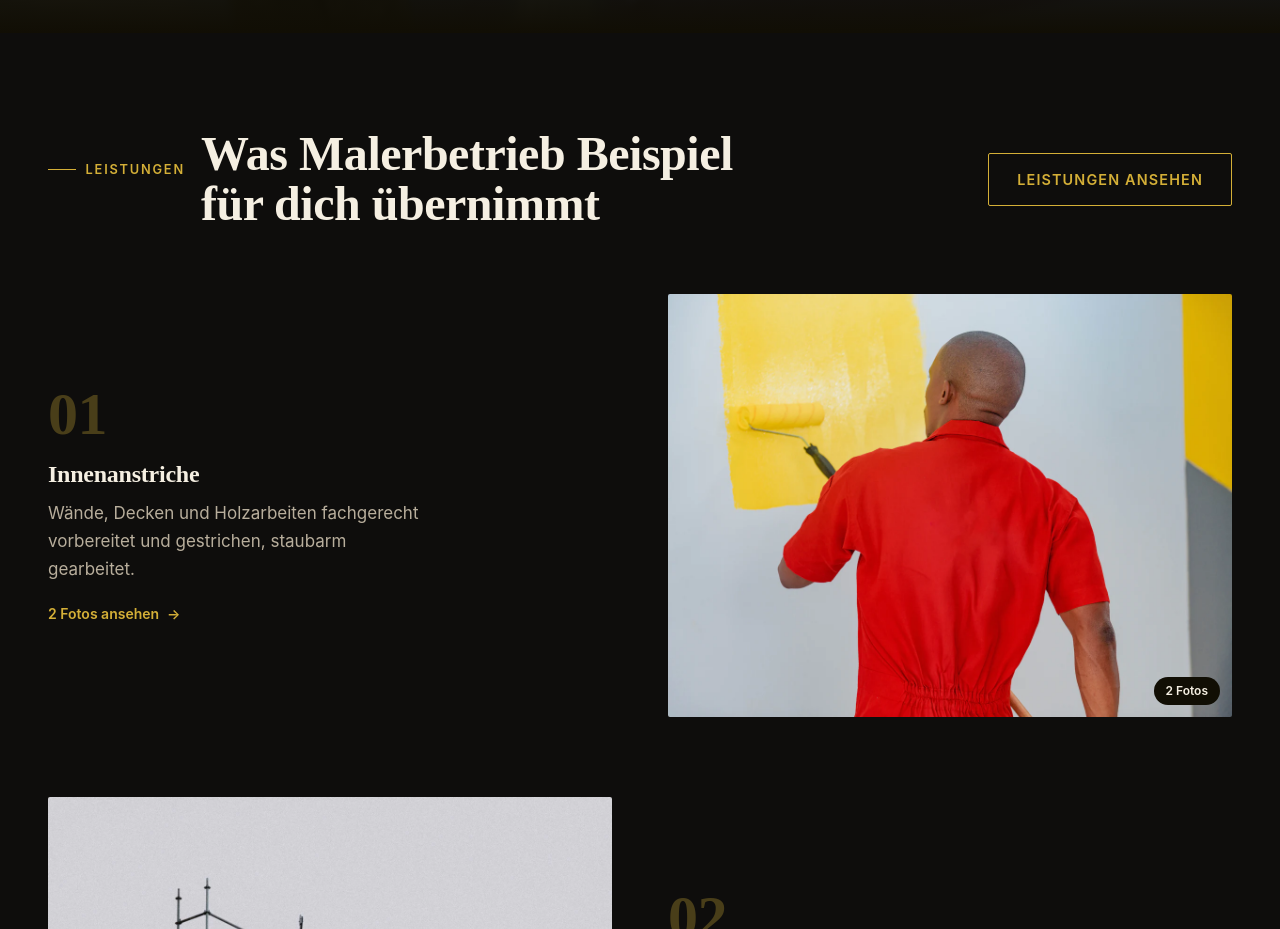
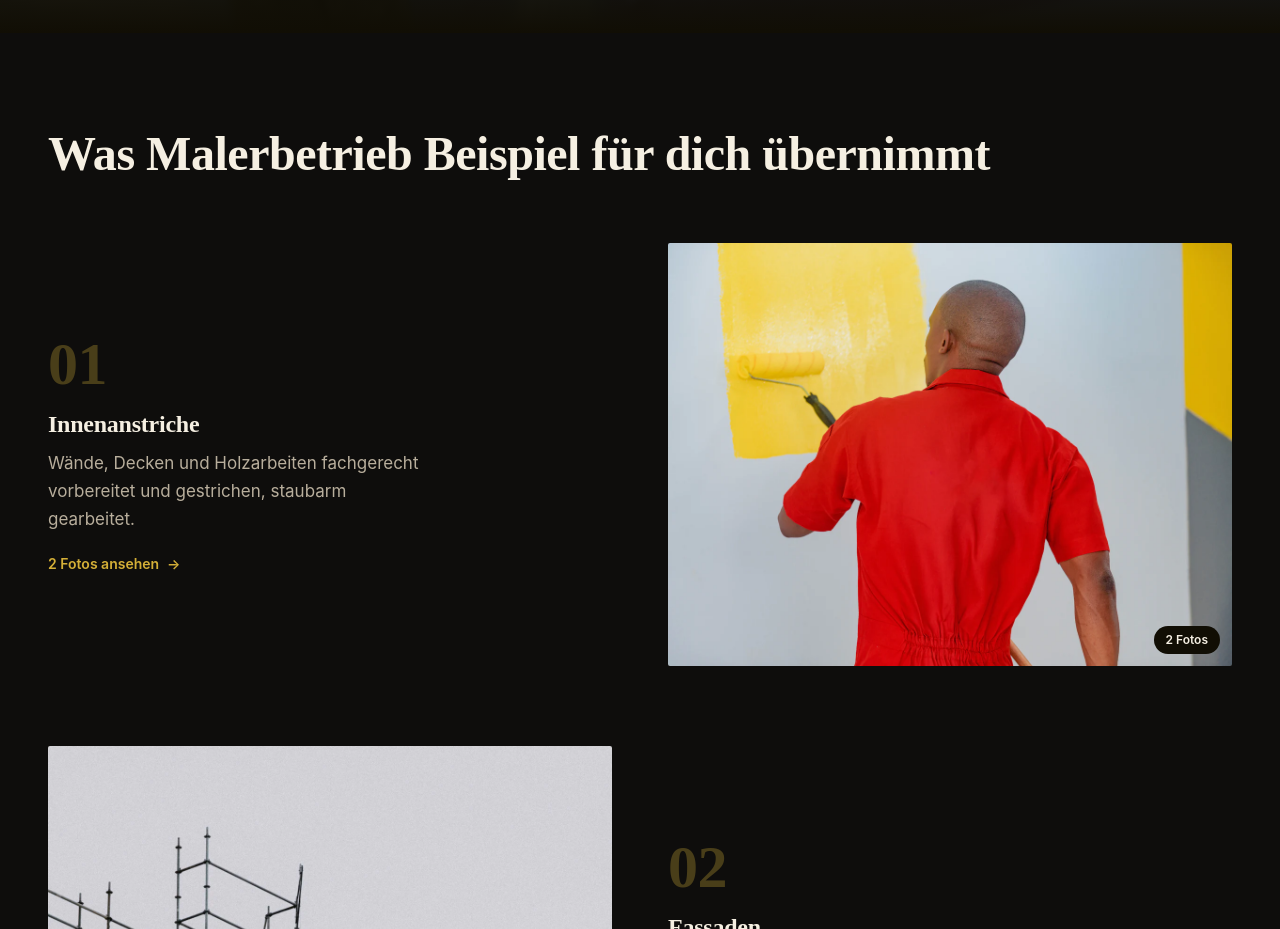
Before and after one commit to Jan3009/boehn-partner-website, an Astro site in the folder demo-vorlage/: page /demo/beispiel-malerbetrieb/ in a window 1280 px wide. Shown: the part 820-1749 px from the top of the page. Built offline with nearby package versions, Linux system fonts and the light colour scheme; Astro itself is replaced by a stand-in of ours; a web font is replaced by a local one.

Commit message:
Remove Leistungen kicker and CTA button from the section header
Nutzer-Wunsch: nur noch die Überschrift als einzeilige Zeile direkt
unter dem Hero, kein "Leistungen"-Kicker und kein "Leistungen
ansehen"-Button mehr davor/danach.

```diff
--- a/demo-vorlage/src/components/Services.astro
+++ b/demo-vorlage/src/components/Services.astro
@@ -1,6 +1,5 @@
 ---
 import type { CollectionEntry } from 'astro:content';
-import Button from './Button.astro';
 import { slugify } from '../lib/slugify';
 
 interface Props {
@@ -17,14 +16,10 @@ const rest = mode === 'full' ? [] : demo.leistungen.slice(4);
 <section id="leistungen" class="px-6 sm:px-12 py-16 sm:py-24">
   <div class="max-w-[1320px] mx-auto">
     {mode === 'teaser' && (
-      <div class="flex flex-wrap items-center justify-between gap-6 mb-16">
-        <div class="flex flex-wrap items-baseline gap-x-4 gap-y-2">
-          <p class="kicker">{demo.leistungenLabel?.kicker ?? 'Leistungen'}</p>
-          <h2 class="font-heading text-4xl sm:text-5xl max-w-xl" style="color:var(--ink);">
-            {demo.leistungenLabel?.titel ?? `Was ${demo.firmenname} für dich übernimmt`}
-          </h2>
-        </div>
-        <Button demo={demo} href={`/demo/${slug}/leistungen/`}>{demo.leistungenLabel?.nav ?? 'Leistungen'} ansehen</Button>
+      <div class="mb-16">
+        <h2 class="font-heading text-4xl sm:text-5xl whitespace-nowrap" style="color:var(--ink);">
+          {demo.leistungenLabel?.titel ?? `Was ${demo.firmenname} für dich übernimmt`}
+        </h2>
       </div>
     )}
 
```
Also changed, not shown: demo/ti-renovierung/galerie/index.html (+1 -1 lines), demo/ti-renovierung/index.html (+2 -2 lines), demo/ti-renovierung/kontakt/index.html (+1 -1 lines), demo/ti-renovierung/leistungen/fassadenanstriche/index.html (+1 -1 lines), demo/ti-renovierung/leistungen/index.html (+1 -1 lines), demo/ti-renovierung/leistungen/innenanstriche/index.html (+1 -1 lines), demo/ti-renovierung/leistungen/renovierungen/index.html (+1 -1 lines), demo/ti-renovierung/leistungen/tapezierarbeiten/index.html (+1 -1 lines), demo/ti-renovierung/ueber-uns/index.html (+1 -1 lines).
